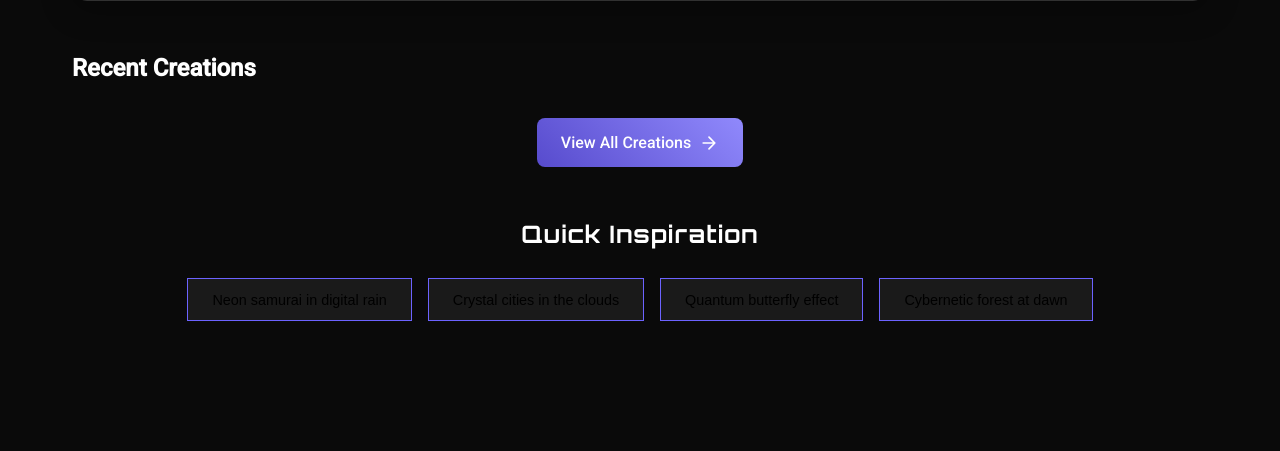
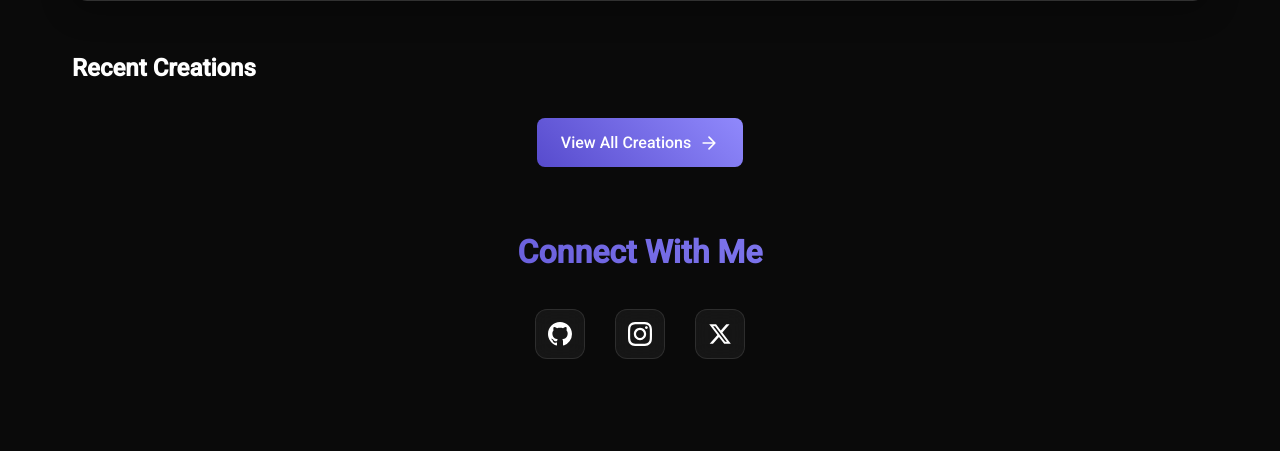
Before and after one commit to deepak-lenka/NeuralVision, a Flask app: page / in a window 1280 px wide. Shown: the part 1174-1625 px from the top of the page. Before the commit the page ends 1495 px from the top, so only its background shows below. Run offline with Flask 3, Linux system fonts and the light colour scheme; data that the repository does not hold is empty; parts of the project's set-up code (start-up, migrations or seed data) failed here and were passed over.

Commit message:
Update social media links with modern icon-only design and new usernames

```diff
--- a/static/css/style.css
+++ b/static/css/style.css
@@ -738,3 +738,95 @@ select:focus {
         font-size: 24px;
     }
 }
+
+/* Social Links Section */
+.social-links-section {
+    margin: 60px auto;
+    text-align: center;
+    max-width: 800px;
+}
+
+.social-links-section h2 {
+    font-size: 32px;
+    margin-bottom: 30px;
+    background: linear-gradient(45deg, #574bcd, #9089fc);
+    -webkit-background-clip: text;
+    -webkit-text-fill-color: transparent;
+}
+
+.social-links {
+    display: flex;
+    justify-content: center;
+    gap: 30px;
+    flex-wrap: wrap;
+}
+
+.social-link {
+    display: flex;
+    align-items: center;
+    justify-content: center;
+    width: 50px;
+    height: 50px;
+    border-radius: 12px;
+    text-decoration: none;
+    color: var(--text);
+    background: rgba(255, 255, 255, 0.05);
+    backdrop-filter: blur(10px);
+    border: 1px solid rgba(255, 255, 255, 0.1);
+    transition: all 0.3s ease;
+}
+
+.social-link svg {
+    width: 24px;
+    height: 24px;
+}
+
+/* GitHub */
+.social-link.github:hover {
+    background: #24292e;
+    color: white;
+    transform: translateY(-3px);
+    box-shadow: 0 8px 20px rgba(0, 0, 0, 0.2);
+}
+
+/* Instagram */
+.social-link.instagram:hover {
+    background: linear-gradient(45deg, #f09433 0%, #e6683c 25%, #dc2743 50%, #cc2366 75%, #bc1888 100%);
+    color: white;
+    transform: translateY(-3px);
+    box-shadow: 0 8px 20px rgba(220, 39, 67, 0.2);
+}
+
+/* X (Twitter) */
+.social-link.x-twitter:hover {
+    background: #000;
+    color: white;
+    transform: translateY(-3px);
+    box-shadow: 0 8px 20px rgba(0, 0, 0, 0.2);
+}
+
+@media (max-width: 768px) {
+    .social-links-section {
+        margin: 40px auto;
+        padding: 0 20px;
+    }
+
+    .social-links-section h2 {
+        font-size: 28px;
+        margin-bottom: 25px;
+    }
+
+    .social-links {
+        gap: 20px;
+    }
+
+    .social-link {
+        width: 45px;
+        height: 45px;
+    }
+
+    .social-link svg {
+        width: 20px;
+        height: 20px;
+    }
+}
--- a/templates/index.html
+++ b/templates/index.html
@@ -94,13 +94,24 @@
             </div>
         </div>
 
-        <div class="quick-prompts">
-            <h3>Quick Inspiration</h3>
-            <div class="prompt-chips">
-                <button onclick="usePrompt(this)">Neon samurai in digital rain</button>
-                <button onclick="usePrompt(this)">Crystal cities in the clouds</button>
-                <button onclick="usePrompt(this)">Quantum butterfly effect</button>
-                <button onclick="usePrompt(this)">Cybernetic forest at dawn</button>
+        <div class="social-links-section">
+            <h2>Connect With Me</h2>
+            <div class="social-links">
+                <a href="https://github.com/deepak-lenka" class="social-link github" target="_blank" rel="noopener noreferrer" aria-label="GitHub">
+                    <svg viewBox="0 0 24 24" fill="currentColor">
+                        <path d="M12 0C5.37 0 0 5.37 0 12c0 5.31 3.435 9.795 8.205 11.385.6.105.825-.255.825-.57 0-.285-.015-1.23-.015-2.235-3.015.555-3.795-.735-4.035-1.41-.135-.345-.72-1.41-1.23-1.695-.42-.225-1.02-.78-.015-.795.945-.015 1.62.87 1.845 1.23 1.08 1.815 2.805 1.305 3.495.99.105-.78.42-1.305.765-1.605-2.67-.3-5.46-1.335-5.46-5.925 0-1.305.465-2.385 1.23-3.225-.12-.3-.54-1.53.12-3.18 0 0 1.005-.315 3.3 1.23.96-.27 1.98-.405 3-.405s2.04.135 3 .405c2.295-1.56 3.3-1.23 3.3-1.23.66 1.65.24 2.88.12 3.18.765.84 1.23 1.905 1.23 3.225 0 4.605-2.805 5.625-5.475 5.925.435.375.81 1.095.81 2.22 0 1.605-.015 2.895-.015 3.3 0 .315.225.69.825.57A12.02 12.02 0 0024 12c0-6.63-5.37-12-12-12z"/>
+                    </svg>
+                </a>
+                <a href="https://www.instagram.com/iamdeepaklenka/" class="social-link instagram" target="_blank" rel="noopener noreferrer" aria-label="Instagram">
+                    <svg viewBox="0 0 24 24" fill="currentColor">
+                        <path d="M12 2.163c3.204 0 3.584.012 4.85.07 3.252.148 4.771 1.691 4.919 4.919.058 1.265.069 1.645.069 4.849 0 3.205-.012 3.584-.069 4.849-.149 3.225-1.664 4.771-4.919 4.919-1.266.058-1.644.07-4.85.07-3.204 0-3.584-.012-4.849-.07-3.26-.149-4.771-1.699-4.919-4.92-.058-1.265-.07-1.644-.07-4.849 0-3.204.013-3.583.07-4.849.149-3.227 1.664-4.771 4.919-4.919 1.266-.057 1.645-.069 4.849-.069zm0-2.163c-3.259 0-3.667.014-4.947.072-4.358.2-6.78 2.618-6.98 6.98-.059 1.281-.073 1.689-.073 4.948 0 3.259.014 3.668.072 4.948.2 4.358 2.618 6.78 6.98 6.98 1.281.058 1.689.072 4.948.072 3.259 0 3.668-.014 4.948-.072 4.354-.2 6.782-2.618 6.979-6.98.059-1.28.073-1.689.073-4.948 0-3.259-.014-3.667-.072-4.947-.196-4.354-2.617-6.78-6.979-6.98-1.281-.059-1.69-.073-4.949-.073zm0 5.838c-3.403 0-6.162 2.759-6.162 6.162s2.759 6.163 6.162 6.163 6.162-2.759 6.162-6.163c0-3.403-2.759-6.162-6.162-6.162zm0 10.162c-2.209 0-4-1.79-4-4 0-2.209 1.791-4 4-4s4 1.791 4 4c0 2.21-1.791 4-4 4zm6.406-11.845c-.796 0-1.441.645-1.441 1.44s.645 1.44 1.441 1.44c.795 0 1.439-.645 1.439-1.44s-.644-1.44-1.439-1.44z"/>
+                    </svg>
+                </a>
+                <a href="https://x.com/iamdeepaklenka" class="social-link x-twitter" target="_blank" rel="noopener noreferrer" aria-label="X">
+                    <svg viewBox="0 0 24 24" fill="currentColor">
+                        <path d="M18.244 2.25h3.308l-7.227 8.26 8.502 11.24H16.17l-5.214-6.817L4.99 21.75H1.68l7.73-8.835L1.254 2.25H8.08l4.713 6.231zm-1.161 17.52h1.833L7.084 4.126H5.117z"/>
+                    </svg>
+                </a>
             </div>
         </div>
     </div>
```
